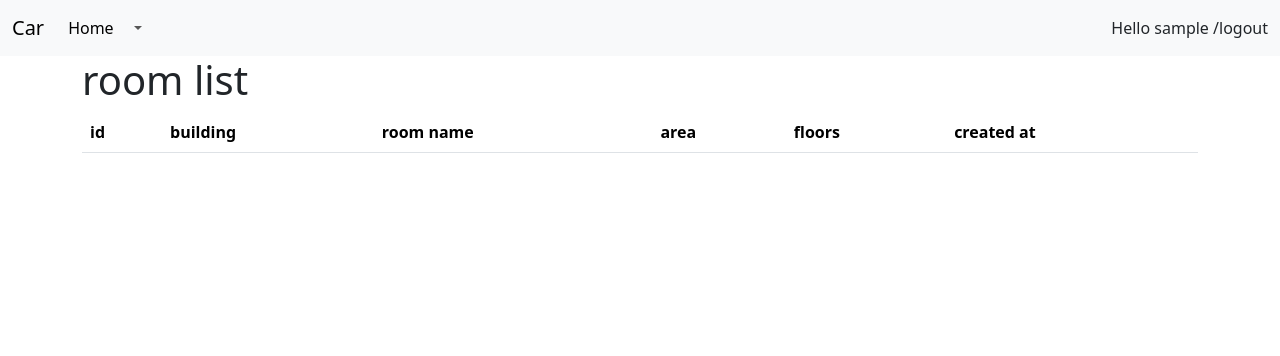
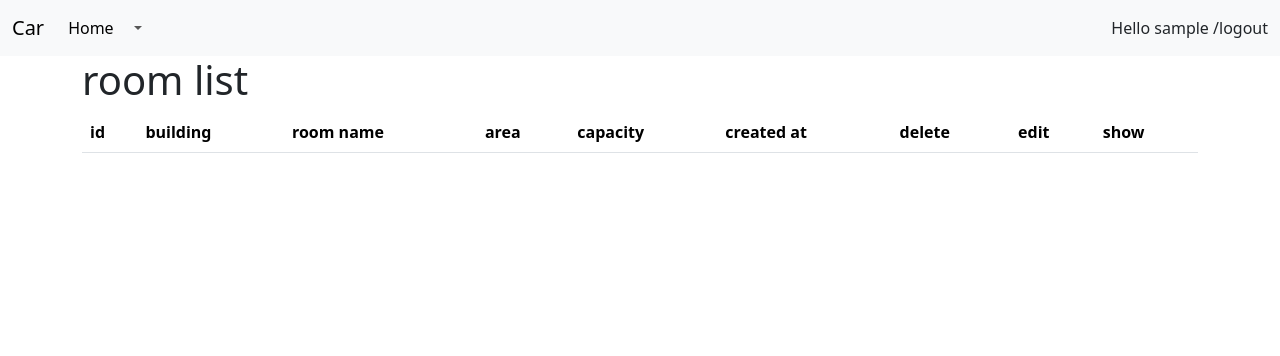
Before and after one commit to mehdiiv/tamrin, a Django app: page /building/1/room/ in a window 1280 px wide. Shown: the top 356 px of the page. Run offline with Django 5.2, Linux system fonts and the light colour scheme; the visitor is signed in with stand-in values (Sample User, id 1); data that the repository does not hold is empty.

Commit message:
create crud for rooms

```diff
--- a/room/urls.py
+++ b/room/urls.py
@@ -13,4 +13,6 @@ urlpatterns = [
     path('', RoomsListView.as_view(), name = 'rooms_list'),
     path('create/', RoomCreateView.as_view(), name = 'room_create'),
     path('<int:room_pk>/', RoomDetailView.as_view(), name = 'room_detail'),
+    path('<int:room_pk>/update/', RoomUpdateView.as_view(), name = 'room_update'),
+    path('<int:room_pk>/delete/', RoomDeleteView.as_view(), name= 'room_delete'),
 ]
--- a/room/views.py
+++ b/room/views.py
@@ -4,6 +4,7 @@ from django.contrib.auth.mixins import LoginRequiredMixin
 from room.forms import RoomForm
 from building.models import Building
 from room.models import Room
+from django.contrib.auth.mixins import LoginRequiredMixin, UserPassesTestMixin
 
 class RequiredLoginView(LoginRequiredMixin, TemplateView):
    pass
@@ -12,8 +13,6 @@ class RoomsListView(RequiredLoginView):
     template_name = 'room/list.html'
 
     def get(self, request, pk):
-
-
         context = {
             'objects': Room.objects.filter(building_id = pk )
         }
@@ -22,13 +21,10 @@ class RoomsListView(RequiredLoginView):
 class RoomCreateView(RequiredLoginView):
     template_name = 'room/form.html'
 
-
-    def get(self, request, pk):
-
+    def get(self, request, pk ):
         return render(request, self.template_name, { 'form' : RoomForm })
 
     def post(self, request, pk):
-
         form = RoomForm(request.POST)
         form.instance.building_id = pk
         if form.is_valid():
@@ -36,15 +32,40 @@ class RoomCreateView(RequiredLoginView):
             return redirect('room_detail', pk, object.id)
         return render(request, 'room/form.html', { 'form': form })
 
-class RoomDetailView(RequiredLoginView):
+class RoomDetailView(UserPassesTestMixin,RequiredLoginView):
     template_name = 'room/detail.html'
 
     def get(self, request, pk, room_pk):
-        self.object = get_object_or_404(Room, id = self.kwargs['room_pk'])
+
         context = { 'room': self.object }
-
         return render(request, self.template_name, context)
 
     def test_func(self):
+        self.object = get_object_or_404(Room, id = self.kwargs['room_pk'])
+        return self.object.building_id == self.kwargs['pk']
 
-        return self.object.building_id == pk
+
+
+class RoomUpdateView(RequiredLoginView):
+    template_name = 'room/form.html'
+
+    def get(self, request , pk, room_pk ):
+        self.object = get_object_or_404(Room, id = self.kwargs['room_pk'])
+        context = {
+            'form' : RoomForm(instance = self.object)
+        }
+        return render(request, self.template_name, context)
+
+    def post(self, request, pk, room_pk):
+       form = RoomForm(request.POST)
+       form.instance.building_id = pk
+       if form.is_valid():
+           self.object = form.save()
+           return redirect('room_detail', pk, self.object.id)
+       return render(request, 'room/form.html', { 'form': form })
+
+class RoomDeleteView(RequiredLoginView):
+    def get(self, request, pk, room_pk):
+        self.object = get_object_or_404(Room, id = self.kwargs['room_pk'])
+        self.object.delete()
+        return redirect('rooms_list', pk)
--- a/templates/building/list.html
+++ b/templates/building/list.html
@@ -19,7 +19,8 @@
         <th scope="col"></th>
         <th scope="col"></th>
         <th scope="col"></th>
-
+        <th scope="col"></th>
+        <th scope="col"></th>
 
       </tr>
     </thead>
@@ -38,6 +39,8 @@
         <td><a href="{% url 'building_update' building.id %}" class="btn btn-warning">edit</a> </td>
         <td scope="row"><a href="{% url 'building_detail' building.id %}" class="btn btn-success">show</a></td>
         <td scope="row"><a href="{% url 'send_email' %}" class="btn btn-primary">send sample email</a></td>
+        <td scope="row"><a href="{% url 'rooms_list' building.id %}" class="btn btn-info">rooms list</a></td>
+        <td scope="row"><a href="{% url 'room_create' building.id %}" class="btn btn-dark">room create</a></td>
       </tr>
       {% endfor %}
 
--- a/templates/room/detail.html
+++ b/templates/room/detail.html
@@ -12,6 +12,8 @@
             <th scope="col">area</th>
             <th scope="col">floors</th>
             <th scope="col">created at</th>
+            <th scope="col">delete</th>
+            <th scope="col">edit</th>
 
 
           </tr>
@@ -24,6 +26,8 @@
             <td>{{room.area}}</td>
             <td>{{room.capacity}}</td>
             <td>{{room.created_at}}</td>
+            <td><a href="{% url 'room_delete'  room.building.id room.id %}" class="btn btn-danger">delete</a></td>
+            <td><a href="{% url 'room_update'  room.building.id  room.id %}" class="btn btn-warning">edit</a> </td>
           </tr>
              </tbody>
   </table>
--- a/templates/room/list.html
+++ b/templates/room/list.html
@@ -10,8 +10,12 @@
         <th scope="col">building</th>
         <th scope="col">room name</th>
         <th scope="col">area</th>
-        <th scope="col">floors</th>
+        <th scope="col">capacity</th>
         <th scope="col">created at</th>
+        <th scope="col">delete</th>
+        <th scope="col">edit</th>
+        <th scope="col">show</th>
+
 
 
       </tr>
@@ -25,6 +29,9 @@
         <td>{{room.area}}</td>
         <td>{{room.capacity}}</td>
         <td>{{room.created_at}}</td>
+        <td><a href="{% url 'room_delete'  room.building.id room.id %}" class="btn btn-danger">delete</a></td>
+        <td><a href="{% url 'room_update'  room.building.id  room.id %}" class="btn btn-warning">edit</a> </td>
+        <td><a href="{% url 'room_detail'  room.building.id room.id %}" class="btn btn-success">show</a> </td>
       </tr>
       {% endfor %}
 
```
Also changed, not shown: building/views.py (line endings or trailing spaces).
